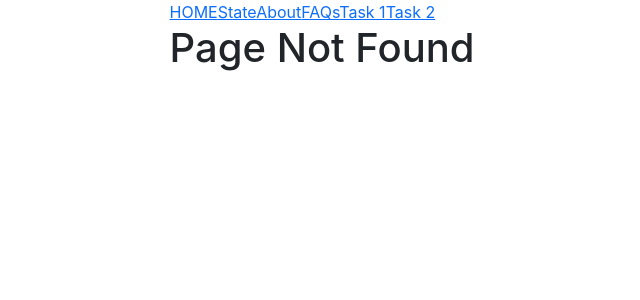
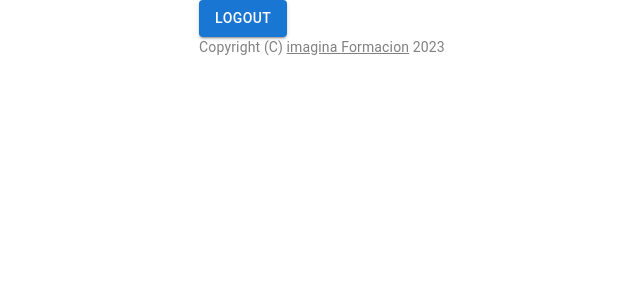
Before and after one commit to FlakoBB/OpenBootcamp_FullStack, a React (Create React App) app in the folder Curso de ReactJS/proyecto-curso/: page /dashboard in a window 1280 px wide. Before the commit this address had no page. Shown: the top 300 px of the page, without its empty margins (318-958 px from the left). Built offline with nearby package versions, Linux system fonts and the light colour scheme.

Commit message:
ReacrJS Sesion18 Avance al proyecto (Enrutado)

```diff
--- a/Curso de ReactJS/proyecto-curso/package.json
+++ b/Curso de ReactJS/proyecto-curso/package.json
@@ -3,11 +3,16 @@
   "version": "0.1.0",
   "private": true,
   "dependencies": {
+    "@emotion/react": "^11.10.6",
+    "@emotion/styled": "^11.10.6",
+    "@mui/icons-material": "^5.11.11",
+    "@mui/material": "^5.11.14",
     "@testing-library/jest-dom": "^5.16.5",
     "@testing-library/react": "^13.4.0",
     "@testing-library/user-event": "^13.5.0",
     "bootstrap": "^5.2.3",
     "bootstrap-icons": "^1.10.3",
+    "clsx": "^1.2.1",
     "formik": "^2.2.9",
     "react": "^18.2.0",
     "react-dom": "^18.2.0",
--- /dev/null
+++ b/Curso de ReactJS/proyecto-curso/src/AppRoutingFinal.js
@@ -0,0 +1,42 @@
+import React from 'react'
+import { BrowserRouter as Router, Route, Switch, Redirect } from 'react-router-dom'
+import NotFoundPage from './pages/404/NotFoundPage';
+import LoginPage from './pages/auth/LoginPage';
+import DashboardPage from './pages/dashboard/Dashboard';
+
+function AppRoutingFinal() {
+
+    // ToDo: Change to valuefrom sessionStorage (or something dinamic)
+    let loggedIn = true
+
+    return (
+        <Router>
+            <Switch>
+                {/* /// ? Redirections to protect our routes */}
+                <Route exact path='/'>
+                    {
+                        loggedIn ?
+                        (<Redirect from='/' to='/dashboard'/>)
+                        :
+                        (<Redirect from='/' to='/login' />)
+                    }
+                </Route>
+                {/* // ? Login route */}
+                <Route exact path='/login' component={ LoginPage } />
+                {/* // ? Dashboard route */}
+                <Route exact path='/dashboard'>
+                    {
+                        loggedIn ?
+                        (<DashboardPage/>)
+                        :
+                        (<Redirect from='/' to='/login' />)
+                    }
+                </Route>
+                {/* // ? Not Found Page */}
+                <Route component={ NotFoundPage }/>
+            </Switch>
+        </Router>
+    )
+}
+
+export default AppRoutingFinal
--- /dev/null
+++ b/Curso de ReactJS/proyecto-curso/src/components/pure/Copyright.jsx
@@ -0,0 +1,19 @@
+import React from 'react'
+// * UI Material Components
+import { Link } from '@mui/material'
+import Typography from '@mui/material/Typography'
+
+const Copyright = () => {
+    return (
+        <Typography variant='body2' color='GrayText' align='center'>
+            { 'Copyright (C) ' }
+            <Link color='inherit' href='https://imaginaformacion.com'>
+                imagina Formacion
+            </Link>
+            { ' ' }
+            { new Date().getFullYear() }
+        </Typography>
+    )
+}
+
+export default Copyright
--- a/Curso de ReactJS/proyecto-curso/src/index.js
+++ b/Curso de ReactJS/proyecto-curso/src/index.js
@@ -1,6 +1,10 @@
 import React from 'react';
 import ReactDOM from 'react-dom/client';
-import AppRoutingOne from './AppRoutingOne';
+import AppRoutingFinal from './AppRoutingFinal';
+// import AppRoutingOne from './AppRoutingOne';
+import './App.css';
+import 'bootstrap/dist/css/bootstrap.css'
+import 'bootstrap-icons/font/bootstrap-icons.css'
 import './index.css';
 // import App from './App';
 import reportWebVitals from './reportWebVitals';
@@ -9,7 +13,8 @@ const root = ReactDOM.createRoot(document.getElementById('root'));
 root.render(
   <React.StrictMode>
     {/* <App /> */}
-    <AppRoutingOne/>
+    {/* <AppRoutingOne/> */}
+    <AppRoutingFinal/>
   </React.StrictMode>
 );
 
--- /dev/null
+++ b/Curso de ReactJS/proyecto-curso/src/pages/dashboard/Dashboard.jsx
@@ -0,0 +1,22 @@
+import React from 'react'
+import { useHistory } from 'react-router-dom'
+import Button from '@mui/material/Button'
+import Copyright from '../../components/pure/Copyright'
+
+const DashboardPage = () => {
+
+    const history = useHistory()
+
+    const logout = () => {
+        history.push('/login')
+    }
+
+    return (
+        <div>
+            <Button variant='contained' onClick={ logout }>Logout</Button>
+            <Copyright/>
+        </div>
+    )
+}
+
+export default DashboardPage
```
Also changed, not shown: Curso de ReactJS/proyecto-curso/src/components/pure/MenuListItems.jsx (added, +43 -0 lines), 1 other file (tests, documents, lock files or other folders).
